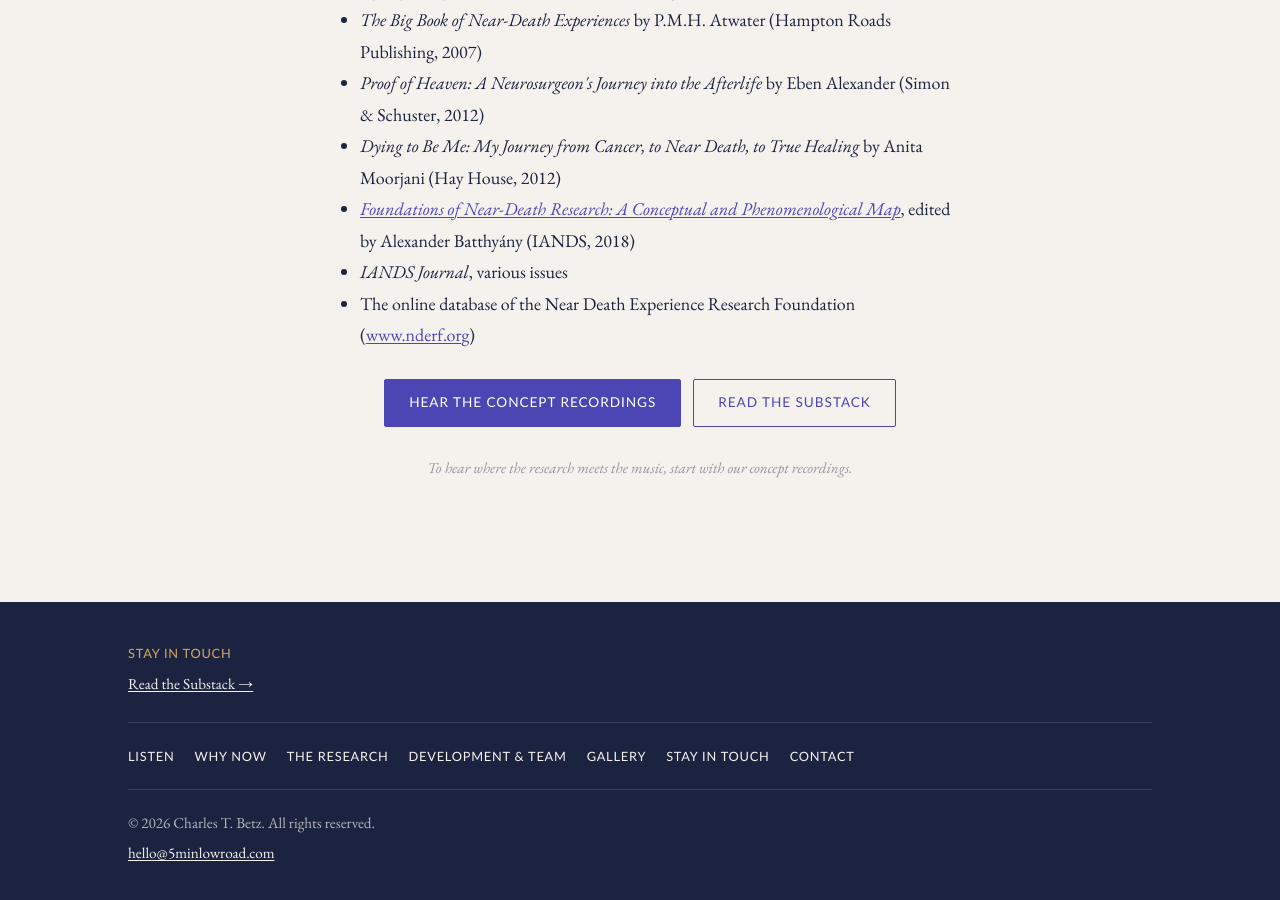
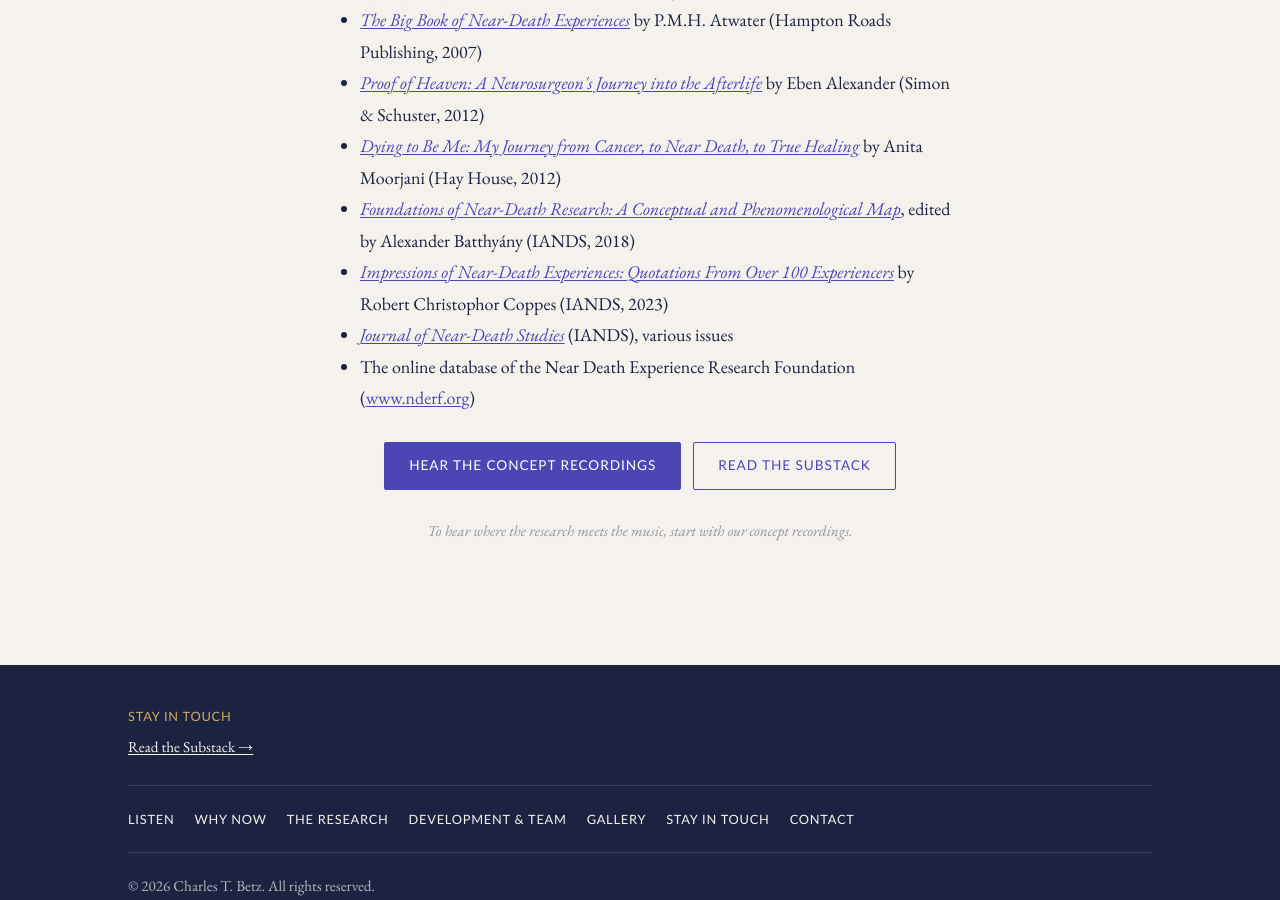
Before and after one commit to CharlesTBetz/5mlowroad, a Jekyll site: the page built from research.md, in a window 1280 px wide and 900 px high, scrolled down 2048 px. Built offline with Jekyll 4.4.1, drawn with Linux system fonts in a browser that asks for light colours.

Commit message:
Research: hyperlink Sources (Goodreads; add Coppes; journal to IANDS)
Link the five trade books to Goodreads; keep the Batthyany volume on Amazon
(not on Goodreads); add Coppes, Impressions of Near-Death Experiences (IANDS,
2023); point Journal of Near-Death Studies to the IANDS site.

Co-Authored-By: Claude Opus 4.8 (1M context) <noreply@anthropic.com>
Claude-Session: https://claude.ai/code/session_015cRxXaB5iadv9MAFDv9jfY

```diff
--- a/research.md
+++ b/research.md
@@ -43,12 +43,13 @@ Charles T. Betz read *Life After Life* when it first came out and has been a spi
 Sources studied include:
 
 <ul>
-  <li><em>Life After Life</em> by Raymond Moody (Mockingbird Books, 1975)</li>
-  <li><em>The Big Book of Near-Death Experiences</em> by P.M.H. Atwater (Hampton Roads Publishing, 2007)</li>
-  <li><em>Proof of Heaven: A Neurosurgeon's Journey into the Afterlife</em> by Eben Alexander (Simon &amp; Schuster, 2012)</li>
-  <li><em>Dying to Be Me: My Journey from Cancer, to Near Death, to True Healing</em> by Anita Moorjani (Hay House, 2012)</li>
+  <li><em><a href="https://www.goodreads.com/book/show/59598.Life_After_Life">Life After Life</a></em> by Raymond Moody (Mockingbird Books, 1975)</li>
+  <li><em><a href="https://www.goodreads.com/book/show/1686581.The_Big_Book_of_Near_Death_Experiences">The Big Book of Near-Death Experiences</a></em> by P.M.H. Atwater (Hampton Roads Publishing, 2007)</li>
+  <li><em><a href="https://www.goodreads.com/book/show/15851746-proof-of-heaven">Proof of Heaven: A Neurosurgeon's Journey into the Afterlife</a></em> by Eben Alexander (Simon &amp; Schuster, 2012)</li>
+  <li><em><a href="https://www.goodreads.com/book/show/12291050-dying-to-be-me">Dying to Be Me: My Journey from Cancer, to Near Death, to True Healing</a></em> by Anita Moorjani (Hay House, 2012)</li>
   <li><em><a href="https://www.amazon.com/Foundations-Near-Death-Research-Conceptual-Phenomenological-ebook/dp/B07J5CH8NQ">Foundations of Near-Death Research: A Conceptual and Phenomenological Map</a></em>, edited by Alexander Batthyány (IANDS, 2018)</li>
-  <li><em>IANDS Journal</em>, various issues</li>
+  <li><em><a href="https://www.goodreads.com/en/book/show/200421110-impressions-of-near-death-experiences">Impressions of Near-Death Experiences: Quotations From Over 100 Experiencers</a></em> by Robert Christophor Coppes (IANDS, 2023)</li>
+  <li><em><a href="https://iands.org/nde-research/journal-of-near-death-studies/">Journal of Near-Death Studies</a></em> (IANDS), various issues</li>
   <li>The online database of the Near Death Experience Research Foundation (<a href="https://www.nderf.org" target="_blank" rel="noopener">www.nderf.org</a>)</li>
 </ul>
 
```
